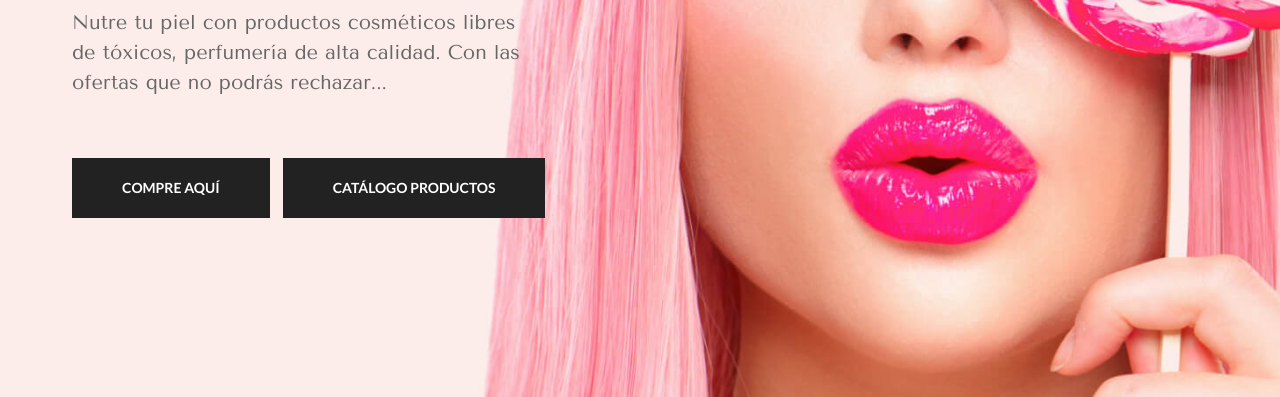
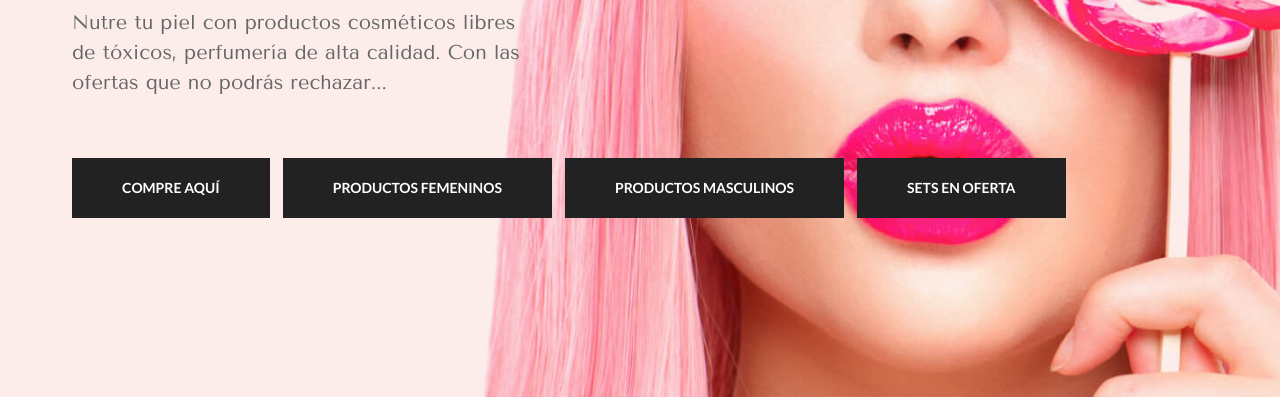
Before and after one commit to Maliz-Store/tienda, a plain HTML site: page index.html in a window 1280 px wide. Shown: the part 403-800 px from the top of the page. Drawn offline with nearby package versions, Linux system fonts and the light colour scheme; files whose address does not match are found by name; a web font is replaced by a local one.

Commit message:
Update index.html

```diff
--- a/index.html
+++ b/index.html
@@ -38,7 +38,9 @@
 						<p>Nutre tu piel con productos cosméticos libres de tóxicos, perfumería de alta calidad. Con las ofertas que no podrás rechazar...
 						</p>
 						<a href="shop.html" class="btn">Compre aquí </a>
-						<a href="pdf/Ofertas para el día de la madre2.pdf"  target="_blank"  class="btn">Catálogo Productos</a>
+						<a href="pdf/Ofertas femeninas-mayo2.pdf"  target="_blank"  class="btn">Productos femeninos</a>
+		                         	<a href="pdf/Ofertas masculinas-mayo2.pdf"  target="_blank"  class="btn">Productos Masculinos</a>
+				                <a href="pdf/sets-mayo2.pdf"  target="_blank"  class="btn">Sets en Oferta</a>
 
 					</div>
 				</div>
```
